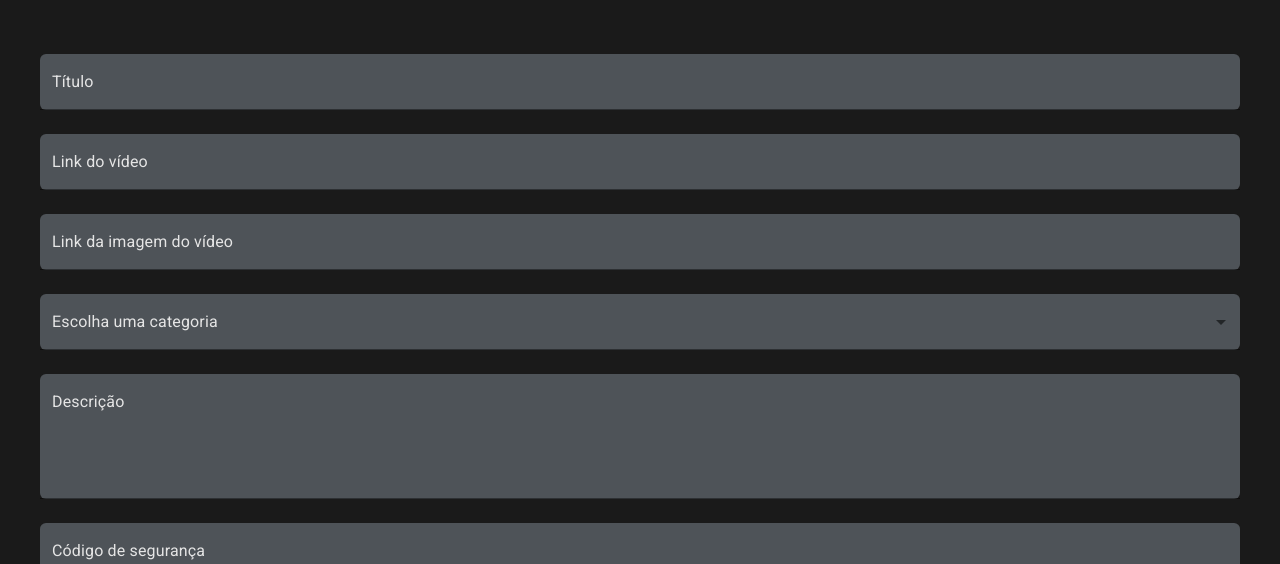
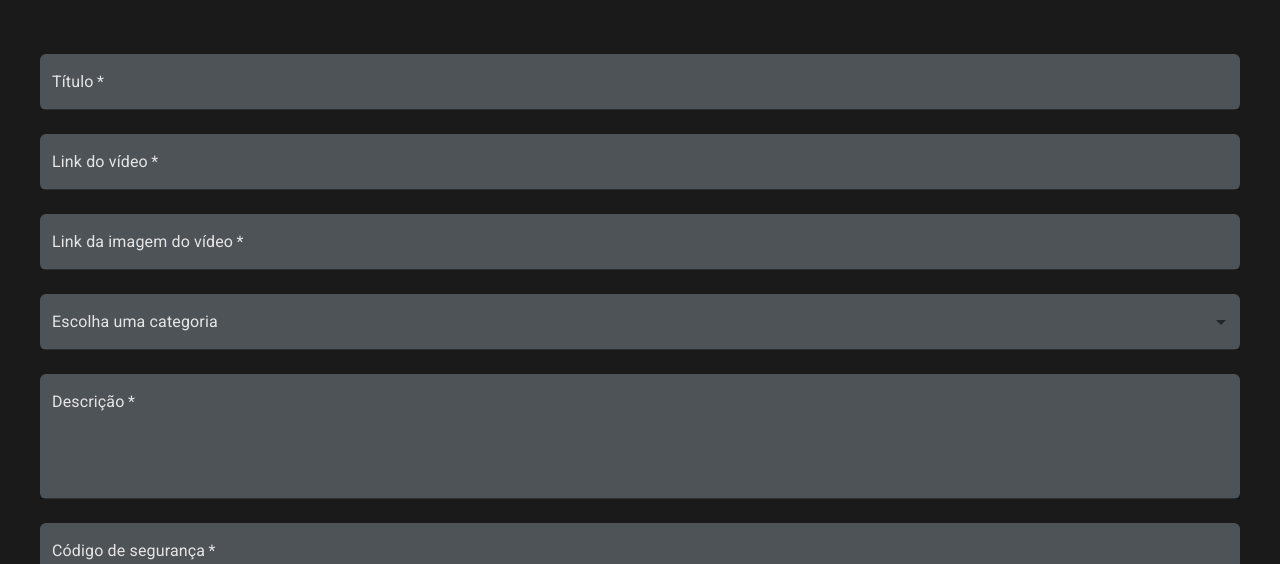
Before and after one commit to dantevicenzo/alura-flix, a Next.js app: page /adicionar-video in a window 1280 px wide. Shown: the part 236-800 px from the top of the page. Built offline with nearby package versions, Linux system fonts and the light colour scheme.

Commit message:
Add video form validation schema applied

```diff
--- a/package.json
+++ b/package.json
@@ -12,6 +12,7 @@
     "@emotion/react": "^11.11.1",
     "@emotion/styled": "^11.11.0",
     "@fontsource/roboto": "^5.0.8",
+    "@hookform/resolvers": "^3.2.0",
     "@mui/material": "^5.14.4",
     "@types/node": "20.4.8",
     "@types/react": "18.2.18",
@@ -22,7 +23,9 @@
     "next": "13.4.13",
     "react": "18.2.0",
     "react-dom": "18.2.0",
-    "typescript": "5.1.6"
+    "react-hook-form": "^7.45.4",
+    "typescript": "5.1.6",
+    "zod": "^3.21.4"
   },
   "devDependencies": {
     "@rocketseat/eslint-config": "^2.1.0",
--- a/src/app/adicionar-video/page.tsx
+++ b/src/app/adicionar-video/page.tsx
@@ -1,42 +1,161 @@
+'use client'
+
 import styles from './page.module.css'
 import { InputText } from '../components/inputText'
 import { InputSelect } from '../components/inputSelect'
 import { Button } from '../components/button'
 import Link from 'next/link'
 
+import { useForm } from 'react-hook-form'
+import { zodResolver } from '@hookform/resolvers/zod'
+import * as z from 'zod'
+
+const CATEGORIAS = [
+  '',
+  'Back End',
+  'Mobile',
+  'Infraestrutura',
+  'Data Science',
+  'Design & UX',
+  'Marketing Digital',
+  'Inovação & Gestão',
+] as const
+
+const adicionarVideoFormValidationSchema = z.object({
+  titulo: z.string().nonempty({
+    message: 'O campo título é obrigatório.',
+  }),
+  linkDoVideo: z
+    .string()
+    .nonempty({
+      message: 'O campo link do vídeo é obrigatório.',
+    })
+    .url({
+      message: 'Insira um link válido.',
+    }),
+  linkDaImagem: z
+    .string()
+    .nonempty({
+      message: 'O campo link da imagem é obrigatório.',
+    })
+    .url({
+      message: 'Insira um link válido.',
+    }),
+  categoria: z
+    .enum(CATEGORIAS, {
+      required_error: 'O campo categoria é obrigatório.',
+    })
+    .refine((value) => value !== '', {
+      message: 'O campo categoria é obrigatório.',
+    }),
+  descricao: z.string().nonempty({
+    message: 'O campo descrição é obrigatório.',
+  }),
+  codigoDeSeguranca: z.string().nonempty({
+    message: 'O campo código de segurança é obrigatório.',
+  }),
+})
+
+type TAdicionarVideoFormData = z.infer<
+  typeof adicionarVideoFormValidationSchema
+>
+
 const AdicionarVideo = () => {
+  const {
+    register,
+    handleSubmit,
+    formState: { errors },
+  } = useForm<TAdicionarVideoFormData>({
+    defaultValues: {
+      titulo: '',
+      linkDoVideo: '',
+      linkDaImagem: '',
+      categoria: '',
+      descricao: '',
+      codigoDeSeguranca: '',
+    },
+    resolver: zodResolver(adicionarVideoFormValidationSchema),
+    mode: 'onBlur',
+  })
+
+  function onSubmit(formData: TAdicionarVideoFormData) {
+    console.log(formData)
+  }
+
   return (
     <main className={styles.main}>
+      <form action="" onSubmit={handleSubmit(onSubmit)}>
         <h1>Novo vídeo</h1>
-      <InputText id="titulo" label="Título" fullWidth />
-      <InputText id="link-video" label="Link do vídeo" fullWidth />
-      <InputText id="link-imagem" label="Link da imagem do vídeo" fullWidth />
+        <InputText
+          {...register('titulo')}
+          required
+          id="titulo"
+          label="Título"
+          fullWidth
+          error={!!errors.titulo}
+          helperText={errors.titulo ? errors.titulo.message : undefined}
+        />
+        <InputText
+          {...register('linkDoVideo')}
+          required
+          id="link-video"
+          label="Link do vídeo"
+          fullWidth
+          error={!!errors.linkDoVideo}
+          helperText={
+            errors.linkDoVideo ? errors.linkDoVideo.message : undefined
+          }
+        />
+        <InputText
+          {...register('linkDaImagem')}
+          required
+          id="link-imagem"
+          label="Link da imagem do vídeo"
+          fullWidth
+          error={!!errors.linkDaImagem}
+          helperText={
+            errors.linkDaImagem ? errors.linkDaImagem.message : undefined
+          }
+        />
         <InputSelect
+          {...register('categoria')}
+          required
           id="categoria"
           label="Escolha uma categoria"
           labelId="categoria-label"
           formControlProps={{ fullWidth: true }}
-        menuItems={[
-          { value: '', children: <em>Selecione...</em> },
-          { value: 'Categoria 1', children: 'Categoria 1' },
-          { value: 'Categoria 2', children: 'Categoria 2' },
-          { value: 'Categoria 3', children: 'Categoria 3' },
-        ]}
+          menuItems={CATEGORIAS.map((categoria) => {
+            return { value: categoria, children: categoria }
+          })}
+          error={!!errors.categoria}
+          helperText={errors.categoria ? errors.categoria.message : undefined}
         />
         <InputText
+          {...register('descricao')}
+          required
           id="descricao"
           label="Descrição"
           multiline
           minRows={4}
           fullWidth
+          error={!!errors.descricao}
+          helperText={errors.descricao ? errors.descricao.message : undefined}
         />
         <InputText
+          {...register('codigoDeSeguranca')}
+          required
           id="codigo-de-seguranca"
           label="Código de segurança"
           fullWidth
+          error={!!errors.codigoDeSeguranca}
+          helperText={
+            errors.codigoDeSeguranca
+              ? errors.codigoDeSeguranca.message
+              : undefined
+          }
         />
         <div className={styles['button-container']}>
-        <Button variantColor="blue" variantSize="sm">
+          <Button variantColor="blue" variantSize="sm" type="submit">
             Salvar
           </Button>
           <Button variantColor="gray" variantSize="sm">
@@ -48,6 +167,7 @@ const AdicionarVideo = () => {
             </Button>
           </Link>
         </div>
+      </form>
     </main>
   )
 }
--- a/src/app/components/inputSelect.tsx
+++ b/src/app/components/inputSelect.tsx
@@ -2,6 +2,8 @@ import InputLabel from '@mui/material/InputLabel'
 import MenuItem, { MenuItemProps } from '@mui/material/MenuItem'
 import FormControl, { FormControlProps } from '@mui/material/FormControl'
 import Select, { SelectProps } from '@mui/material/Select'
+import { FormHelperText } from '@mui/material'
+import { forwardRef } from 'react'
 
 const selectFieldSx = {
   backgroundColor: 'var(--color-gray-darker)',
@@ -24,16 +26,14 @@ const inputLabelSx = {
 interface IInputSelectProps extends SelectProps {
   formControlProps: FormControlProps
   menuItems: MenuItemProps[]
+  helperText?: string
 }
 
-export const InputSelect = ({
-  id,
-  label,
-  labelId,
-  formControlProps,
-  menuItems,
-  ...props
-}: IInputSelectProps) => {
+export const InputSelect = forwardRef<HTMLInputElement, IInputSelectProps>(
+  function InputSelect(
+    { id, label, labelId, formControlProps, menuItems, helperText, ...props },
+    ref,
+  ) {
     return (
       <FormControl
         variant="filled"
@@ -44,11 +44,28 @@ export const InputSelect = ({
         <InputLabel id={labelId} sx={inputLabelSx}>
           {label}
         </InputLabel>
-      <Select labelId={labelId} id={id} inputProps={inputPropsSx} {...props}>
-        {menuItems.map((menuItem) => (
+        <Select
+          {...props}
+          labelId={labelId}
+          id={id}
+          inputProps={inputPropsSx}
+          ref={ref}
+          defaultValue=""
+        >
+          {menuItems.map((menuItem) =>
+            menuItem.value === '' ? (
+              <MenuItem key="selectDefaultValue" value="">
+                <em>Selecione...</em>
+              </MenuItem>
+            ) : (
               <MenuItem key={`${menuItem.value}`} {...menuItem} />
-        ))}
+            ),
+          )}
         </Select>
+        {helperText && <FormHelperText error>{helperText}</FormHelperText>}
       </FormControl>
     )
-}
+  },
+)
+
+InputSelect.displayName = 'InputSelect'
--- a/src/app/components/inputText.tsx
+++ b/src/app/components/inputText.tsx
@@ -1,4 +1,5 @@
 import TextField, { TextFieldProps } from '@mui/material/TextField'
+import { forwardRef } from 'react'
 
 const textFieldSx = {
   backgroundColor: 'var(--color-gray-darker)',
@@ -20,7 +21,8 @@ const inputLabelPropsSx = {
   },
 }
 
-export const InputText = ({ ...props }: TextFieldProps) => {
+export const InputText = forwardRef<HTMLInputElement, TextFieldProps>(
+  function InputText({ ...props }, ref) {
     return (
       <TextField
         {...props}
@@ -29,6 +31,10 @@ export const InputText = ({ ...props }: TextFieldProps) => {
         InputLabelProps={inputLabelPropsSx}
         margin="normal"
         variant="filled"
+        ref={ref}
       />
     )
-}
+  },
+)
+
+InputText.displayName = 'InputText'
```
Also changed, not shown: src/app/components/inputColor.tsx (+8 -2 lines), 1 other file (tests, documents, lock files or other folders). Lines whose indentation alone changed are shown as unchanged.
